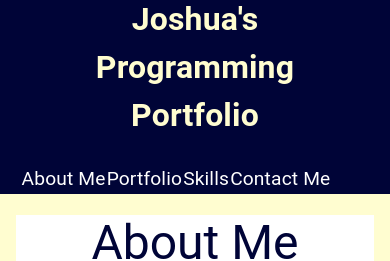
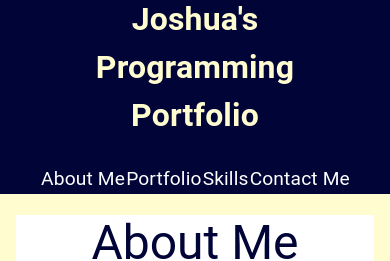
Before and after one commit to CoderJ01/material-ui-programming-portfolio, a React (Create React App) app: page / in a window 390 px wide. Shown: the top 261 px of the page. Built offline with nearby package versions, Linux system fonts and the light colour scheme.

Commit message:
edit existing media queries for header

```diff
--- a/src/components/Layout/Layout.style.css
+++ b/src/components/Layout/Layout.style.css
@@ -81,7 +81,7 @@
     }
 
     .layoutul {
-        margin-left: -5%;
+        margin-left: -1%;
         width: 95%;
     }
 }
@@ -94,7 +94,7 @@
 
     .layoutul {
         font-size: 120%;
-        margin-left: -5%;
+        margin-left: -0%;
         width: 90%;
     }
 }
```
